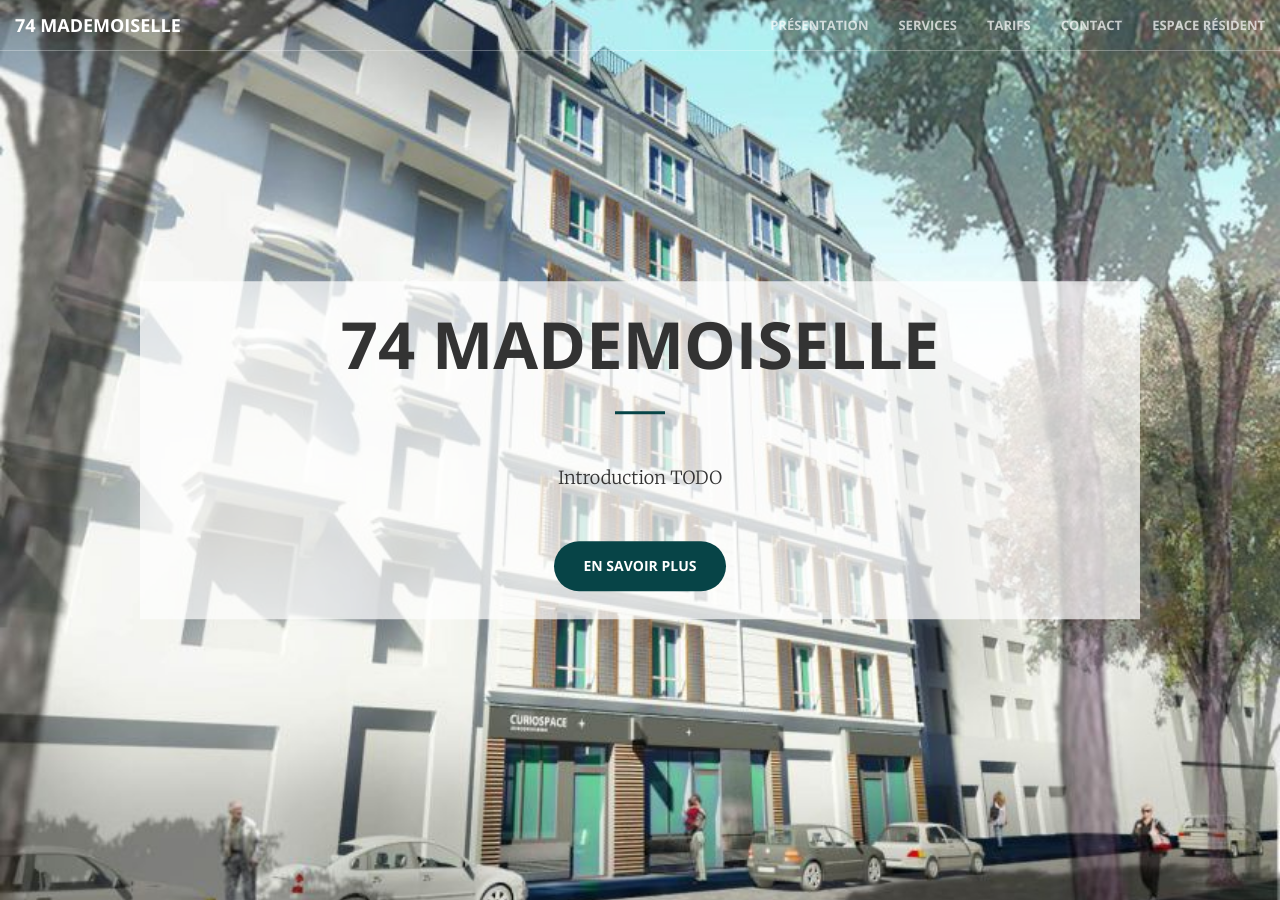
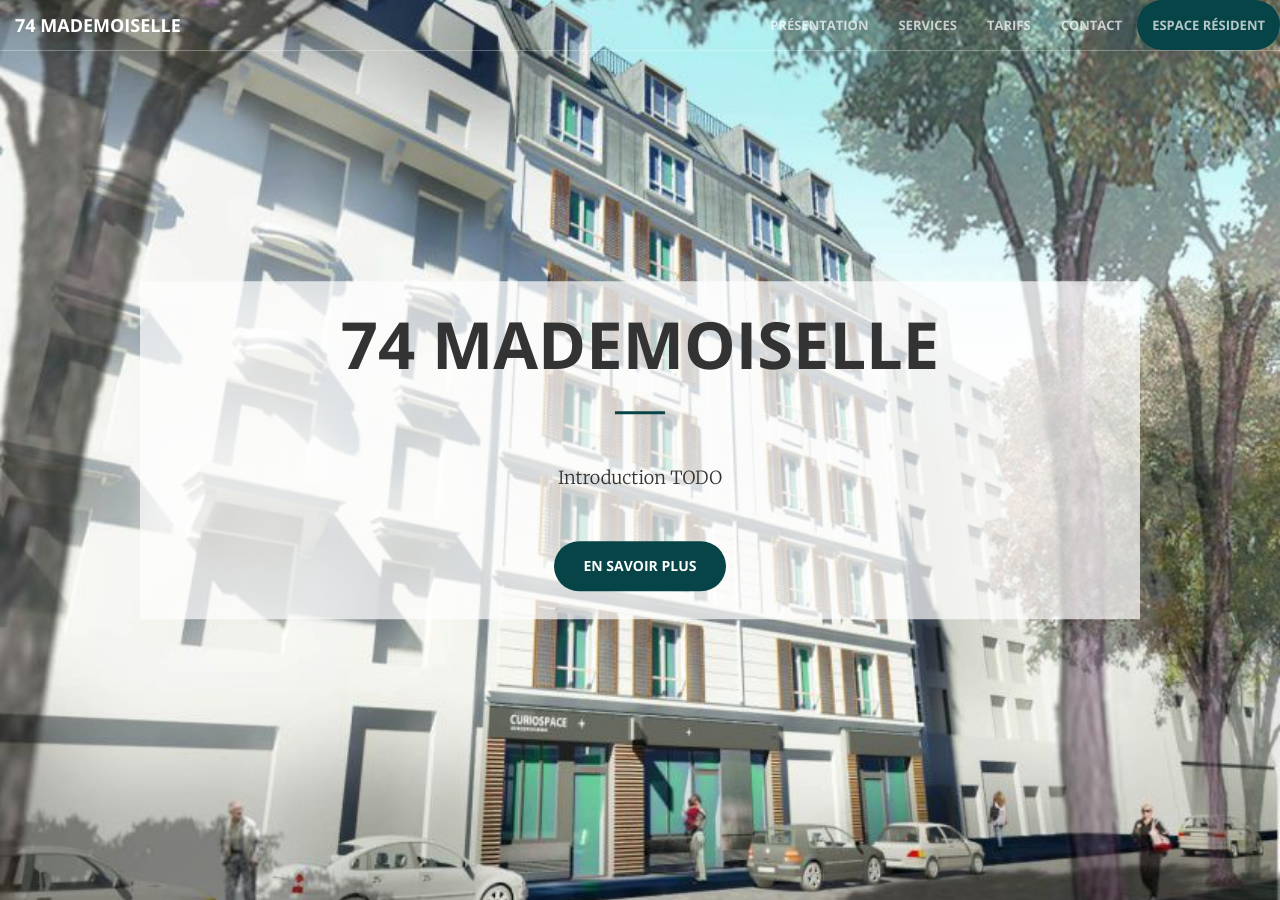
Before and after one commit to 74-mademoiselle/residence-ella.github.io, a Jekyll site: the page built from index.html, in a window 1280 px wide and 900 px high. Built offline with Jekyll 4.4.1, drawn with Linux system fonts in a browser that asks for light colours; nearby versions of some CDN libraries.

Commit message:
Better spa

```diff
--- a/_includes/nav.html
+++ b/_includes/nav.html
@@ -27,7 +27,7 @@
                     <a class="page-scroll" href="#contact">Contact</a>
                 </li>
                 <li>
-                    <a class="btn btn-secondary btn-sm" href="/tenant/">Espace résident</a>
+                    <a class="btn btn-primary btn-sm" href="/tenant/">Espace résident</a>
                 </li>
             </ul>
         </div>
--- a/_includes/tenant_nav.html
+++ b/_includes/tenant_nav.html
@@ -8,7 +8,7 @@
                 <span class="icon-bar"></span>
                 <span class="icon-bar"></span>
             </button>
-            <a class="navbar-brand" href="/">{{ site.title }}</a>
+            <a class="navbar-brand" href="/">{{ site.title }} - Résident</a>
         </div>
 
         <!-- Collect the nav links, forms, and other content for toggling -->
--- a/spa.html
+++ b/spa.html
@@ -7,6 +7,7 @@ permalink: /spa/
 
 
 <iframe src="https://www.supersaas.fr/schedule/thomasWajs2/Sauna"
- width="100%"
- height="100%"
+    width="100%"
+    height="100%"
+    style="background: white;"
 ></iframe>
```
